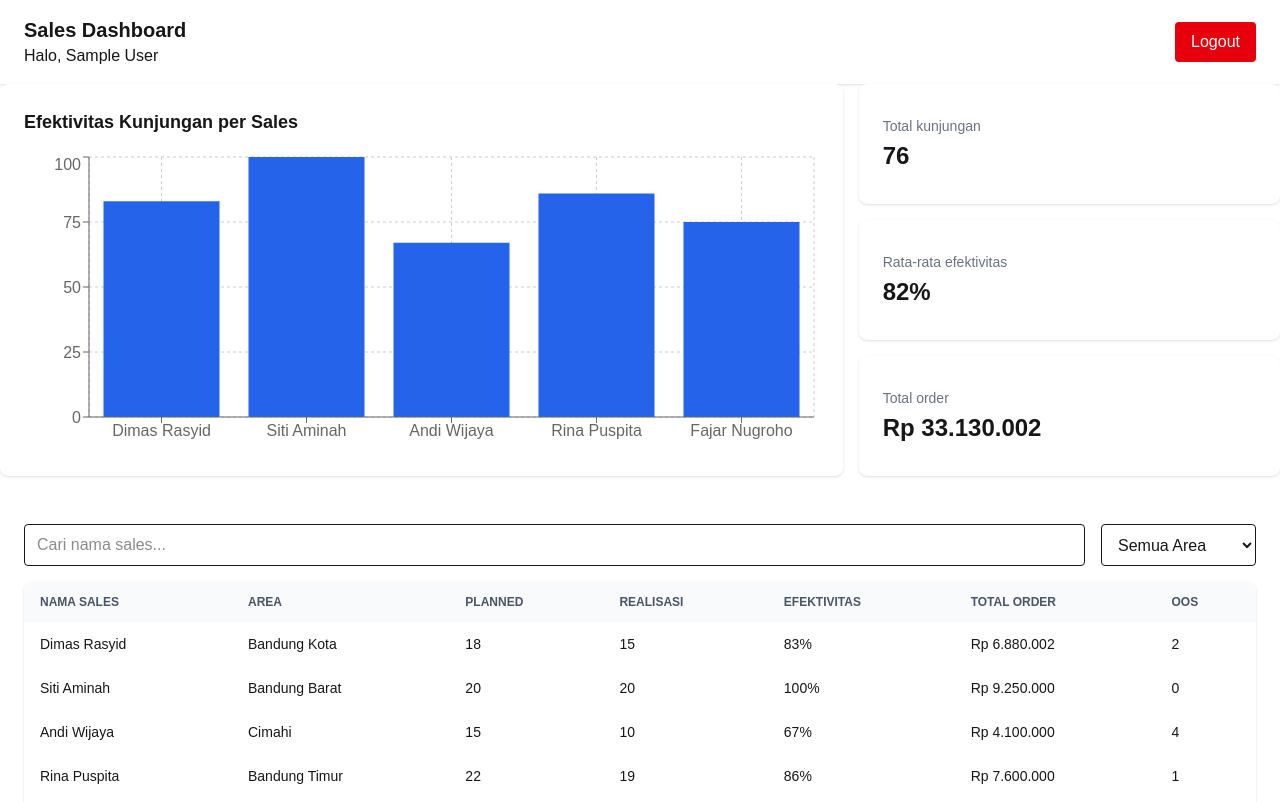
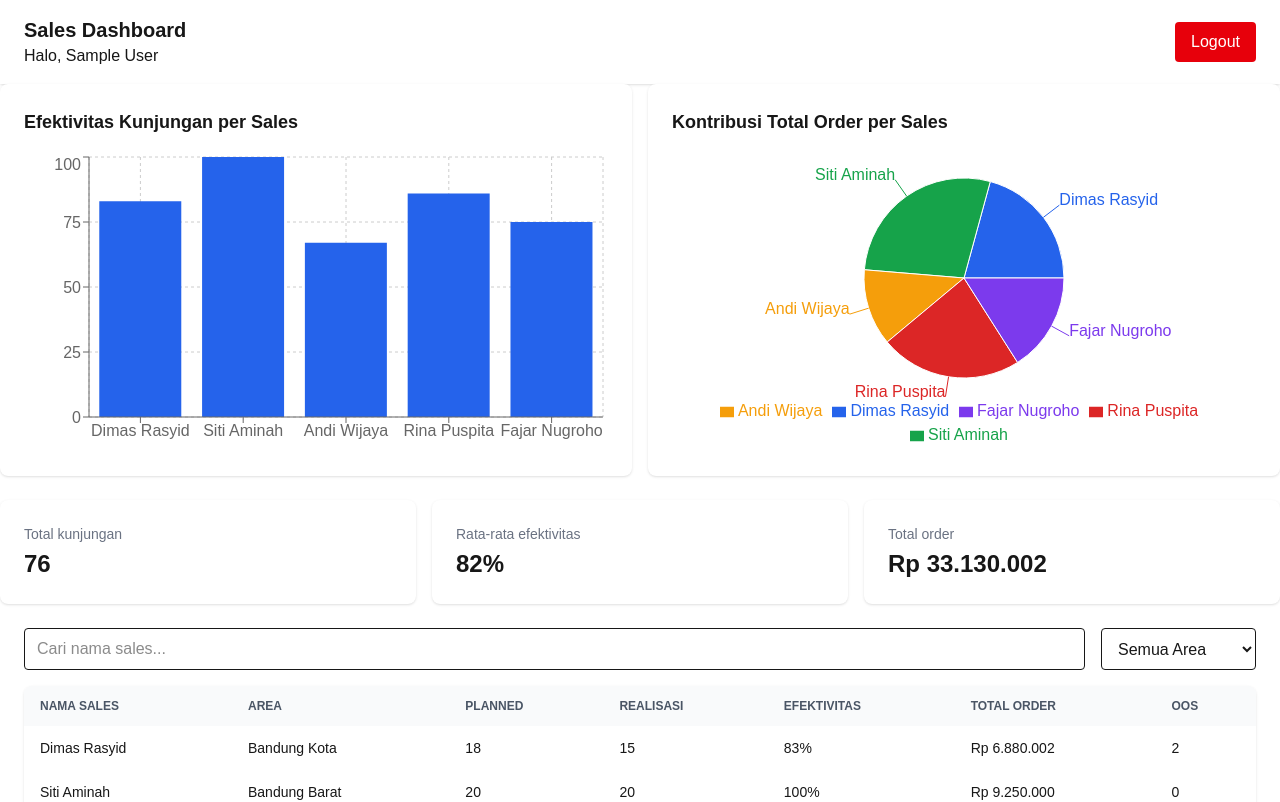
Before and after one commit to aidilkamal-eng/sales-dashboard, a Next.js app: page /dashboard in a window 1280 px wide. Shown: the top 802 px of the page. Built offline with nearby package versions, Linux system fonts and the light colour scheme; sample sign-in values are in the browser's storage.

Commit message:
menambahkan pie chart distribusi total order

```diff
--- a/src/app/dashboard/page.tsx
+++ b/src/app/dashboard/page.tsx
@@ -11,6 +11,7 @@ import { SalesData } from "@/types";
 import { getTotalKunjungan, getRataRataEfektivitas, getTotalOrder, formatRupiah, filterSalesData } from "@/lib/salesUtils";
 import SalesTable from "@/components/SalesTable";
 import EffectivenessChart from "@/components/EffectivenessChart";
+import OrderDistributionChart from "@/components/OrderDistributionChart";
 
 export default function DashboardPage() {
   const { user, isLoading } = useAuth();
@@ -41,14 +42,18 @@ export default function DashboardPage() {
       <Header />
 
       <div className="flex flex-col lg:flex-row gap-4 mb-6">
-        <div className="lg:w-2/3">
+        <div className="lg:w-1/2">
           <EffectivenessChart data={chartData}/>
         </div>
-        <div className="lg:w-1/3 flex flex-col gap-4">
+        <div className="lg:w-1/2">
+          <OrderDistributionChart data={chartData}/>
+        </div>
+      </div>
+
+      <div className="flex sm:flex-row flex-col gap-4">
           <SummaryCard label="Total kunjungan" value={`${getTotalKunjungan(data)}`} className="flex-1" />
           <SummaryCard label="Rata-rata efektivitas" value={`${getRataRataEfektivitas(data)}%`} className="flex-1" />
           <SummaryCard label="Total order" value={formatRupiah(getTotalOrder(data))} className="flex-1" />
-        </div>
       </div>
 
       <div className="p-4 sm:p-6">
--- /dev/null
+++ b/src/components/OrderDistributionChart.tsx
@@ -0,0 +1,47 @@
+"use client";
+
+import {
+  PieChart,
+  Pie,
+  Tooltip,
+  Legend,
+  ResponsiveContainer,
+} from "recharts";
+
+import { SalesData } from "@/types";
+import { formatRupiah } from "@/lib/salesUtils";
+
+interface OrderDistributionChartProps {
+  data: SalesData[];
+}
+
+const COLORS = ["#2563eb", "#16a34a", "#f59e0b", "#dc2626", "#7c3aed"];
+
+export default function OrderDistributionChart({ data }: OrderDistributionChartProps) {
+  const chartData = data.map((item, index) => ({
+    name: item.nama_sales,
+    value: item.total_order_rp,
+    fill: COLORS[index % COLORS.length]
+  }));
+
+  return (
+    <div className="bg-white rounded-lg shadow p-6">
+      <h2 className="text-lg font-bold mb-4">Kontribusi Total Order per Sales</h2>
+      <ResponsiveContainer width="100%" height={300}>
+        <PieChart>
+          <Pie
+            data={chartData}
+            dataKey="value"
+            nameKey="name"
+            cx="50%"
+            cy="50%"
+            outerRadius={100}
+            label={(entry) => entry.name}
+          />
+          <Tooltip formatter={(value) => formatRupiah(Number(value))} />
+          <Legend />
+        </PieChart>
+      </ResponsiveContainer>
+    </div>
+  );
+}
```
